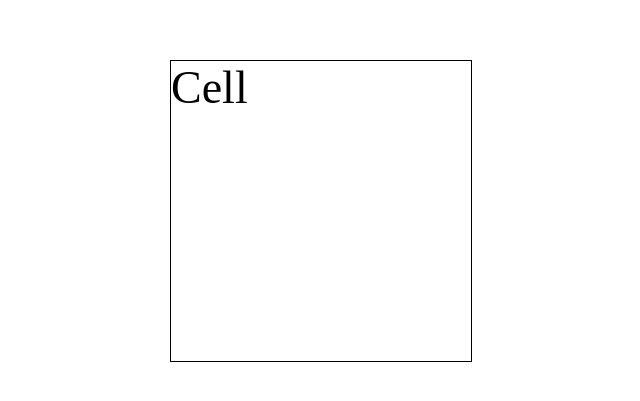
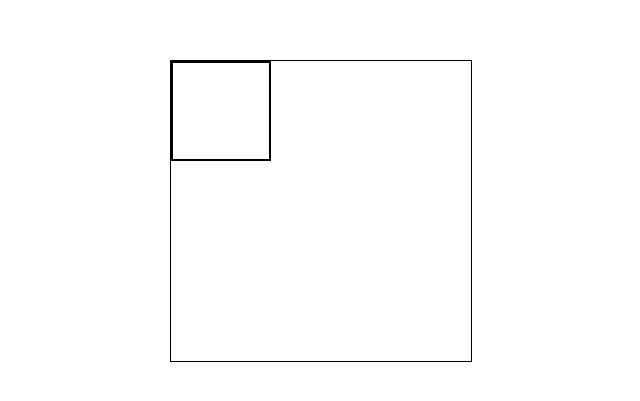
Before and after one commit to byKriz/tic-tac-toe-react, a React (Vite) app: page / in a window 1280 px wide. Shown: the part 181-582 px from the top of the page, without its empty margins (319-959 px from the left). Built offline with nearby package versions, Linux system fonts and the light colour scheme.

Commit message:
agregando estilos

```diff
--- a/src/components/Cell/Cell.jsx
+++ b/src/components/Cell/Cell.jsx
@@ -3,7 +3,7 @@ import styles from "./Cell.module.scss"
 
 export const Cell = () => {
   return (
-    <div className={styles.square}>Cell
+    <div className={styles.square}>
 
     </div>
   )
--- a/src/components/Cell/Cell.module.scss
+++ b/src/components/Cell/Cell.module.scss
@@ -1,4 +1,9 @@
 .square {
-    font-size: 46px;
-
+  width: 100px;
+  height: 100px;
+  border: solid 2px black;
+  box-sizing: border-box;
+  display: flex;
+  justify-content: center;
+  align-items: center;
 }
```
